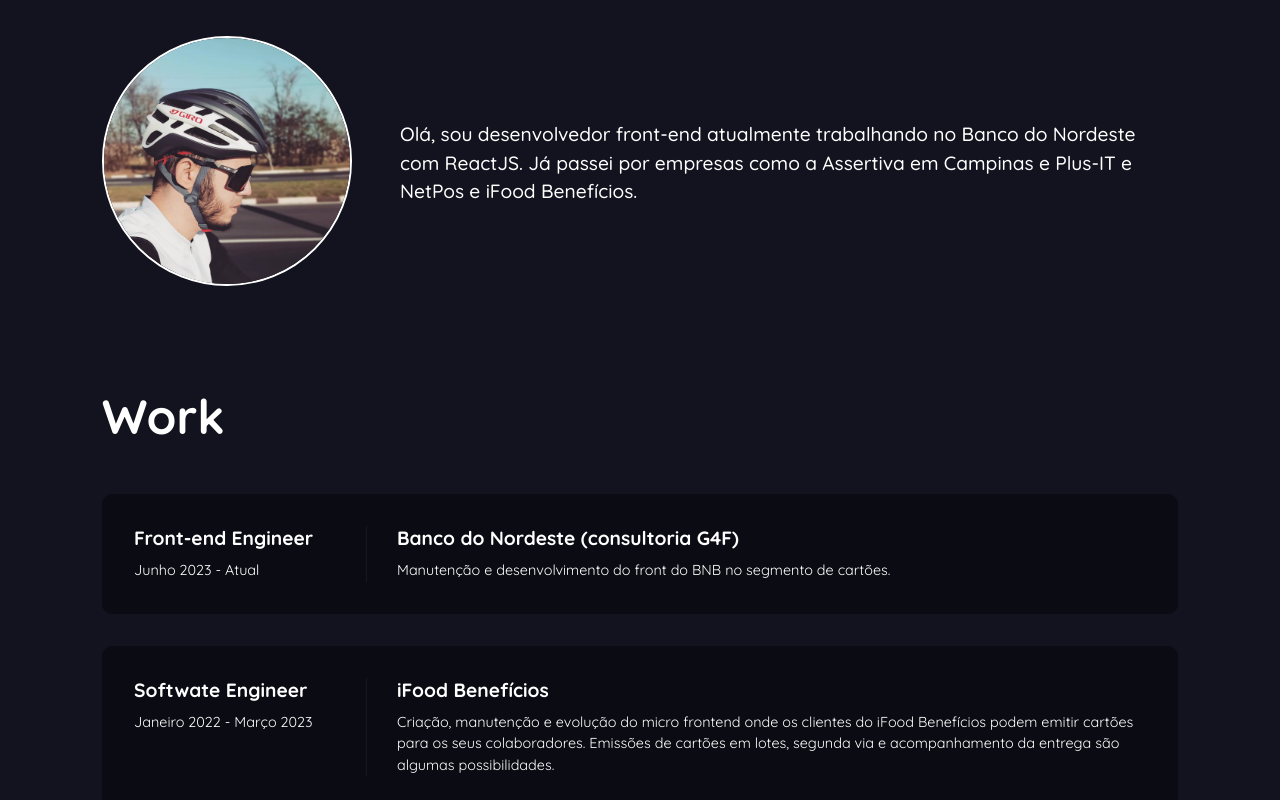
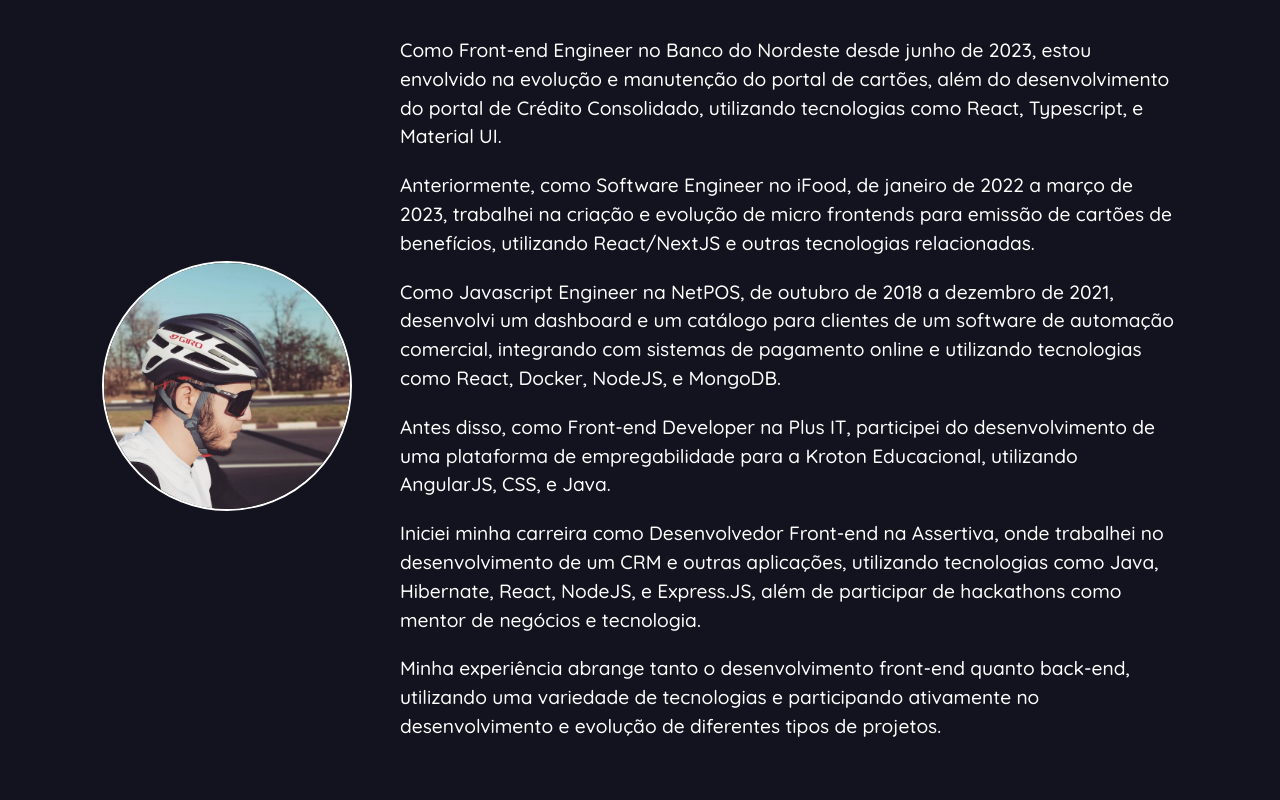
Before and after one commit to mnsmarcelo/site-marcelo-sousa, a Next.js app: page / in a window 1280 px wide. Shown: the part 920-1720 px from the top of the page. Built offline with nearby package versions, Linux system fonts and the light colour scheme.

Commit message:
change to s3

```diff
--- a/src/app/components/About/About.tsx
+++ b/src/app/components/About/About.tsx
@@ -21,8 +21,42 @@
         </div>
         <div>
           <p className={styles.aboutP}>
-            {`Olá, sou desenvolvedor front-end atualmente trabalhando no Banco do Nordeste com ReactJS.
-            Já passei por empresas como a Assertiva em Campinas e Plus-IT e NetPos e iFood Benefícios.`}
+            Como Front-end Engineer no Banco do Nordeste desde junho de 2023,
+            estou envolvido na evolução e manutenção do portal de cartões, além
+            do desenvolvimento do portal de Crédito Consolidado, utilizando
+            tecnologias como React, Typescript, e Material UI.
+          </p>
+          <br />
+          <p className={styles.aboutP}>
+            Anteriormente, como Software Engineer no iFood, de janeiro de 2022 a
+            março de 2023, trabalhei na criação e evolução de micro frontends
+            para emissão de cartões de benefícios, utilizando React/NextJS e
+            outras tecnologias relacionadas.
+          </p><br />
+          <p className={styles.aboutP}>
+            Como Javascript Engineer na NetPOS, de outubro de 2018 a dezembro de
+            2021, desenvolvi um dashboard e um catálogo para clientes de um
+            software de automação comercial, integrando com sistemas de
+            pagamento online e utilizando tecnologias como React, Docker,
+            NodeJS, e MongoDB.
+          </p><br />
+          <p className={styles.aboutP}>
+            Antes disso, como Front-end Developer na Plus IT, participei do
+            desenvolvimento de uma plataforma de empregabilidade para a Kroton
+            Educacional, utilizando AngularJS, CSS, e Java.
+          </p><br />
+         <p className={styles.aboutP}>
+           Iniciei minha carreira como Desenvolvedor Front-end na Assertiva,
+           onde trabalhei no desenvolvimento de um CRM e outras aplicações,
+           utilizando tecnologias como Java, Hibernate, React, NodeJS, e
+           Express.JS, além de participar de hackathons como mentor de
+           negócios e tecnologia.
+         </p><br />
+          <p className={styles.aboutP}>
+            Minha experiência abrange tanto o desenvolvimento front-end quanto
+            back-end, utilizando uma variedade de tecnologias e participando
+            ativamente no desenvolvimento e evolução de diferentes tipos de
+            projetos.
           </p>
         </div>
       </div>
--- a/src/app/components/Footer/Footer.tsx
+++ b/src/app/components/Footer/Footer.tsx
@@ -9,7 +9,7 @@
         <span>
           ©
           <strong> Marcelo Sousa </strong>
-          - 2023
+          - 2024
         </span>
       </div>
     </div>
--- a/src/app/components/HomeIntro/HomeIntro.tsx
+++ b/src/app/components/HomeIntro/HomeIntro.tsx
@@ -9,16 +9,16 @@
     <div className={styles.homeIntroWrapper}>
       <div className={styles.headerHero}>
         <span>
-          {'I\'m a front-end'}
+          {'I\'m a software '}
         </span>
         <br />
         <span>
-          developer.
+          engineer.
         </span>
       </div>
       <div className={styles.buttonCVWrapper}>
         <a
-          href="https://marcelosousa.tech/cv/marcelo-sousa.resume.pdf"
+          href="https://mnsmarcelo-public.s3.us-east-2.amazonaws.com/marcelo-sousa.resume.pdf"
           target="_blank"
           rel="noreferrer"
           className={styles.button64}
--- a/src/app/layout.tsx
+++ b/src/app/layout.tsx
@@ -6,8 +6,8 @@
 
 export const metadata = {
   metadataBase: new URL('https://marcelosousa.tech'),
-  title: 'Marcelo Sousa | Web Developer',
-  description: 'Web Developer',
+  title: 'Marcelo Sousa | Software Engineer',
+  description: 'Software Engineer',
   themeColor: '#13131f',
   manifest: '/manifest.json',
   openGraph: {
```
